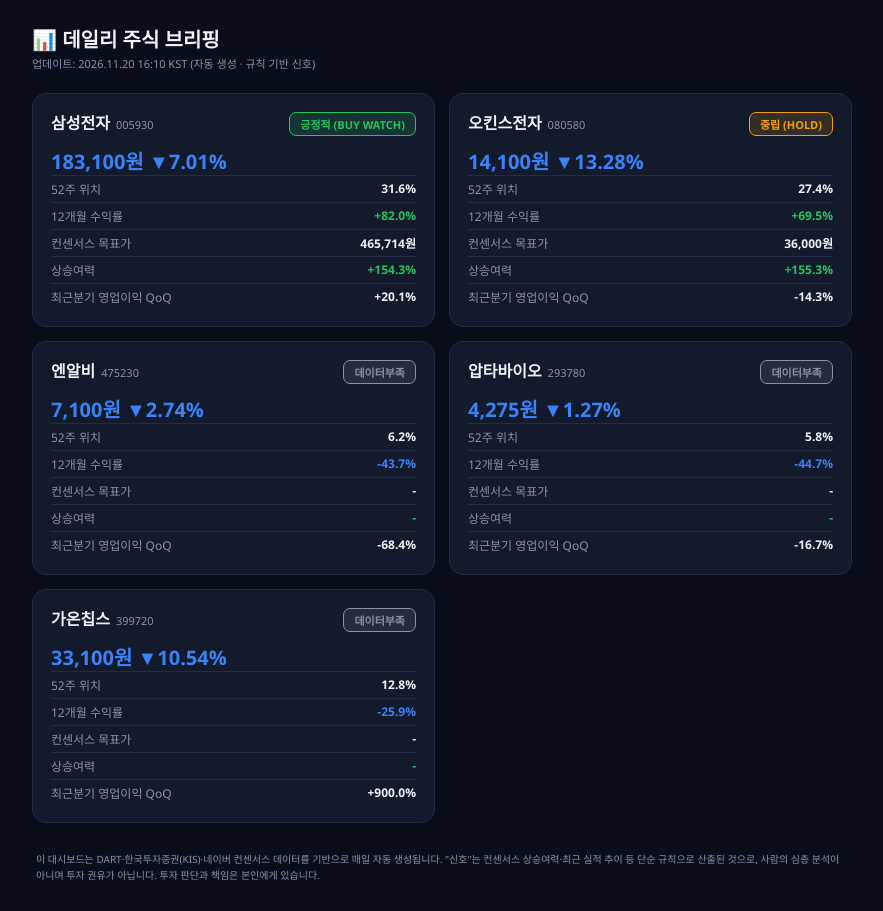
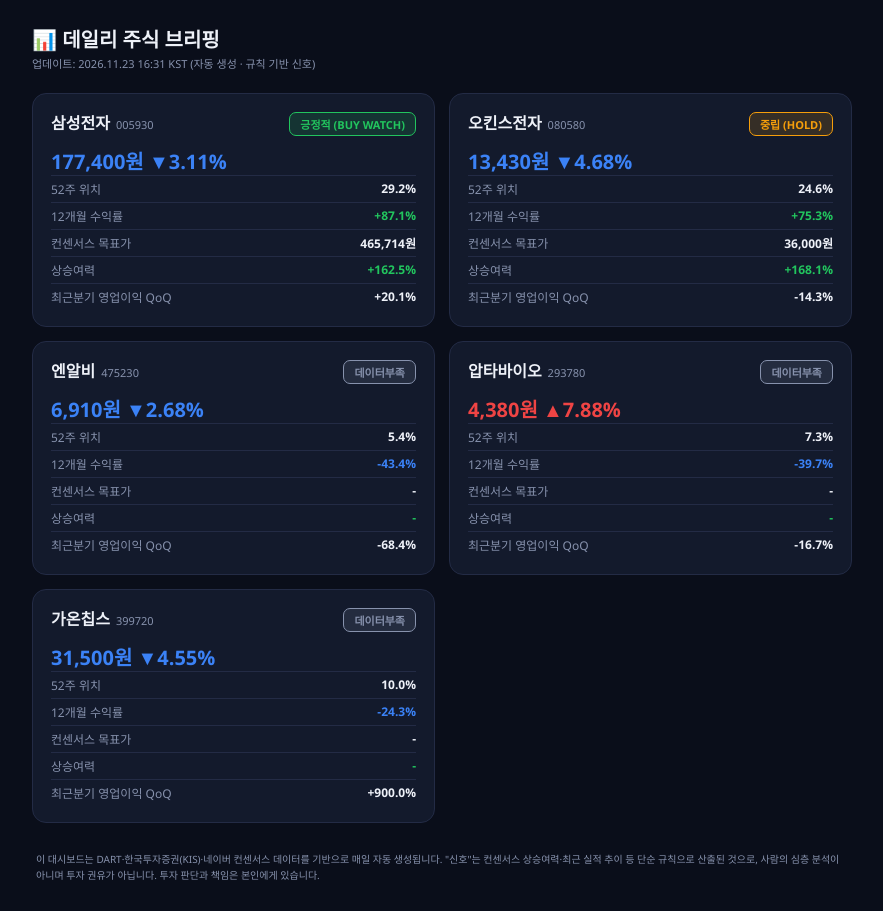
Before and after one commit to kdhyeon04/daily-stock-report, a plain HTML site: page docs/index.html in a window 1280 px wide. Shown: the whole page, without its empty margins (198-1081 px from the left). Drawn offline with Linux system fonts and the light colour scheme.

Commit message:
chore: update daily dashboard 2026-11-23

```diff
--- a/docs/index.html
+++ b/docs/index.html
@@ -36,7 +36,7 @@
 <div class="sheet">
   <div>
     <h1>📊 데일리 주식 브리핑</h1>
-    <div class="updated">업데이트: 2026.11.20 16:10 KST (자동 생성 · 규칙 기반 신호)</div>
+    <div class="updated">업데이트: 2026.11.23 16:31 KST (자동 생성 · 규칙 기반 신호)</div>
   </div>
   <div class="grid">
 
@@ -46,12 +46,12 @@
         <span class="signal buy">긍정적 (BUY WATCH)</span>
       </div>
       <div class="price down">
-        183,100원 ▼7.01%
+        177,400원 ▼3.11%
       </div>
-      <div class="row"><span>52주 위치</span><span class="v">31.6%</span></div>
-      <div class="row"><span>12개월 수익률</span><span class="v pos">+82.0%</span></div>
+      <div class="row"><span>52주 위치</span><span class="v">29.2%</span></div>
+      <div class="row"><span>12개월 수익률</span><span class="v pos">+87.1%</span></div>
       <div class="row"><span>컨센서스 목표가</span><span class="v">465,714원</span></div>
-      <div class="row"><span>상승여력</span><span class="v pos">+154.3%</span></div>
+      <div class="row"><span>상승여력</span><span class="v pos">+162.5%</span></div>
       <div class="row"><span>최근분기 영업이익 QoQ</span><span class="v">+20.1%</span></div>
     </div>
 
@@ -61,12 +61,12 @@
         <span class="signal hold">중립 (HOLD)</span>
       </div>
       <div class="price down">
-        14,100원 ▼13.28%
+        13,430원 ▼4.68%
       </div>
-      <div class="row"><span>52주 위치</span><span class="v">27.4%</span></div>
-      <div class="row"><span>12개월 수익률</span><span class="v pos">+69.5%</span></div>
+      <div class="row"><span>52주 위치</span><span class="v">24.6%</span></div>
+      <div class="row"><span>12개월 수익률</span><span class="v pos">+75.3%</span></div>
       <div class="row"><span>컨센서스 목표가</span><span class="v">36,000원</span></div>
-      <div class="row"><span>상승여력</span><span class="v pos">+155.3%</span></div>
+      <div class="row"><span>상승여력</span><span class="v pos">+168.1%</span></div>
       <div class="row"><span>최근분기 영업이익 QoQ</span><span class="v">-14.3%</span></div>
     </div>
 
@@ -76,10 +76,10 @@
         <span class="signal na">데이터부족</span>
       </div>
       <div class="price down">
-        7,100원 ▼2.74%
+        6,910원 ▼2.68%
       </div>
-      <div class="row"><span>52주 위치</span><span class="v">6.2%</span></div>
-      <div class="row"><span>12개월 수익률</span><span class="v down">-43.7%</span></div>
+      <div class="row"><span>52주 위치</span><span class="v">5.4%</span></div>
+      <div class="row"><span>12개월 수익률</span><span class="v down">-43.4%</span></div>
       <div class="row"><span>컨센서스 목표가</span><span class="v">-</span></div>
       <div class="row"><span>상승여력</span><span class="v pos">-</span></div>
       <div class="row"><span>최근분기 영업이익 QoQ</span><span class="v">-68.4%</span></div>
@@ -90,11 +90,11 @@
         <div><span class="name">압타바이오</span><span class="code">293780</span></div>
         <span class="signal na">데이터부족</span>
       </div>
-      <div class="price down">
-        4,275원 ▼1.27%
+      <div class="price up">
+        4,380원 ▲7.88%
       </div>
-      <div class="row"><span>52주 위치</span><span class="v">5.8%</span></div>
-      <div class="row"><span>12개월 수익률</span><span class="v down">-44.7%</span></div>
+      <div class="row"><span>52주 위치</span><span class="v">7.3%</span></div>
+      <div class="row"><span>12개월 수익률</span><span class="v down">-39.7%</span></div>
       <div class="row"><span>컨센서스 목표가</span><span class="v">-</span></div>
       <div class="row"><span>상승여력</span><span class="v pos">-</span></div>
       <div class="row"><span>최근분기 영업이익 QoQ</span><span class="v">-16.7%</span></div>
@@ -106,10 +106,10 @@
         <span class="signal na">데이터부족</span>
       </div>
       <div class="price down">
-        33,100원 ▼10.54%
+        31,500원 ▼4.55%
       </div>
-      <div class="row"><span>52주 위치</span><span class="v">12.8%</span></div>
-      <div class="row"><span>12개월 수익률</span><span class="v down">-25.9%</span></div>
+      <div class="row"><span>52주 위치</span><span class="v">10.0%</span></div>
+      <div class="row"><span>12개월 수익률</span><span class="v down">-24.3%</span></div>
       <div class="row"><span>컨센서스 목표가</span><span class="v">-</span></div>
       <div class="row"><span>상승여력</span><span class="v pos">-</span></div>
       <div class="row"><span>최근분기 영업이익 QoQ</span><span class="v">+900.0%</span></div>
```
